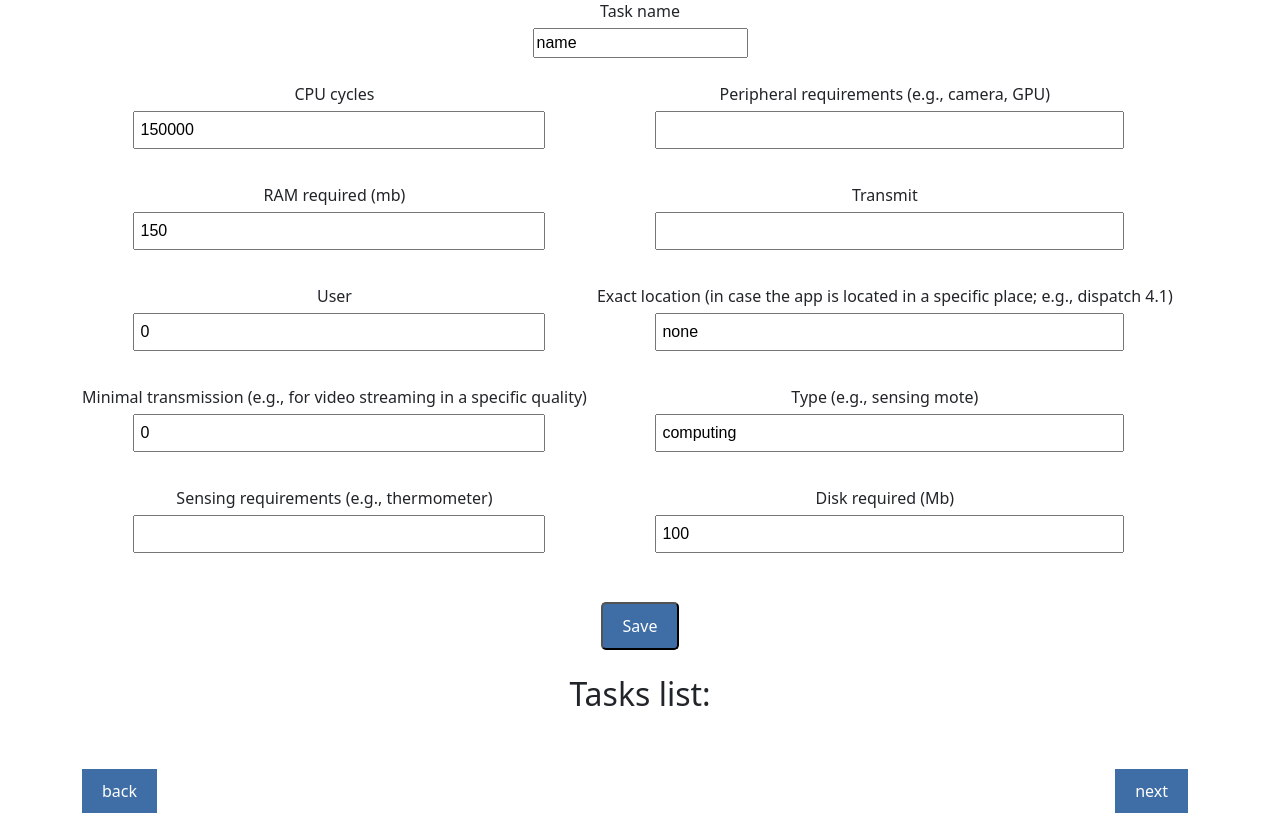
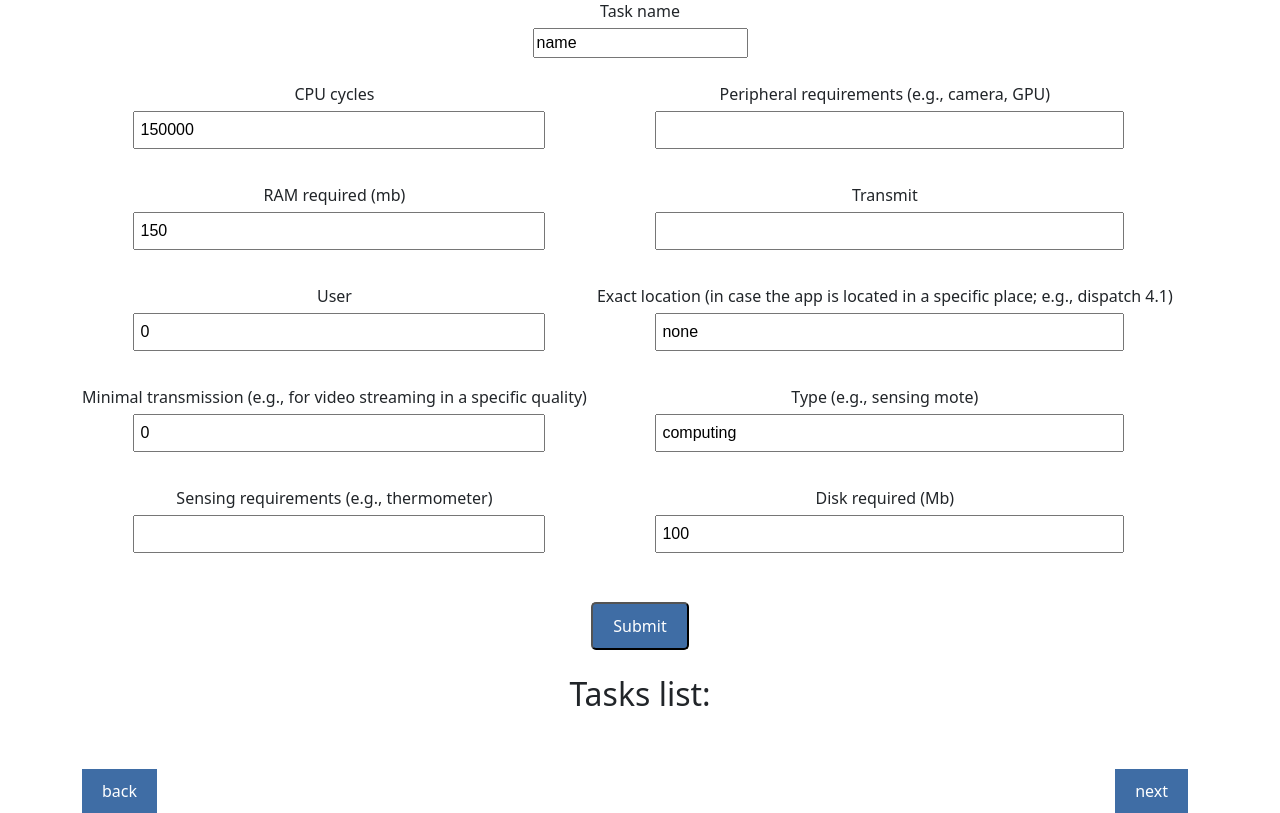
Before and after one commit to Restesia/iTAREA-RL, a Flask app: page /loadTasksTemplate in a window 1280 px wide. Shown: the part 77-890 px from the top of the page. Run offline with Flask 3, Linux system fonts and the light colour scheme.

Commit message:
modified:   app/templates/enterTasks.html 	modified:   app/static/css/index.css 	modified:   app/templates/enterNodes.html

```diff
--- a/app/templates/enterTasks.html
+++ b/app/templates/enterTasks.html
@@ -58,7 +58,7 @@
             </div>
             </div>
 
-            <input type="submit" value="Save">
+            <input type="submit" value="Submit">
         </form>
 
          <!--SEE TASK LIST-->
```
